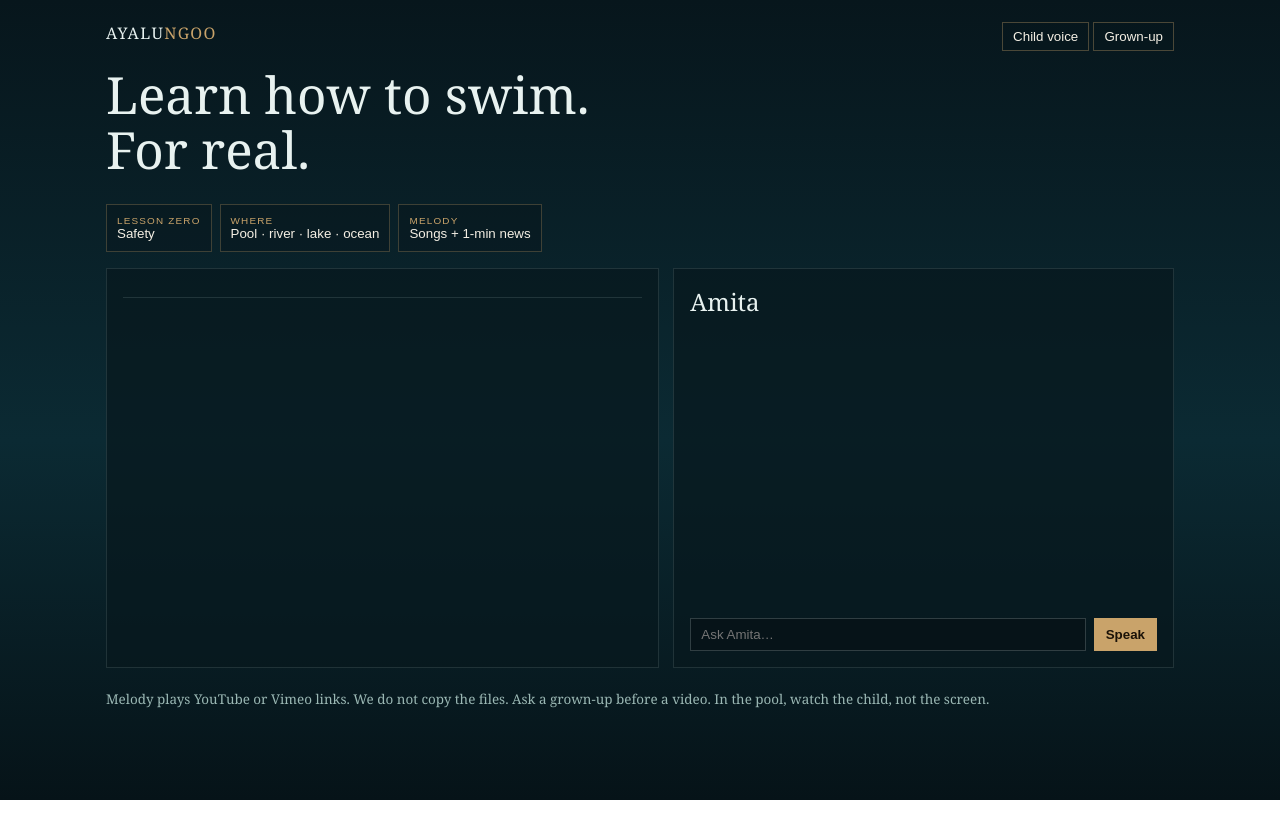
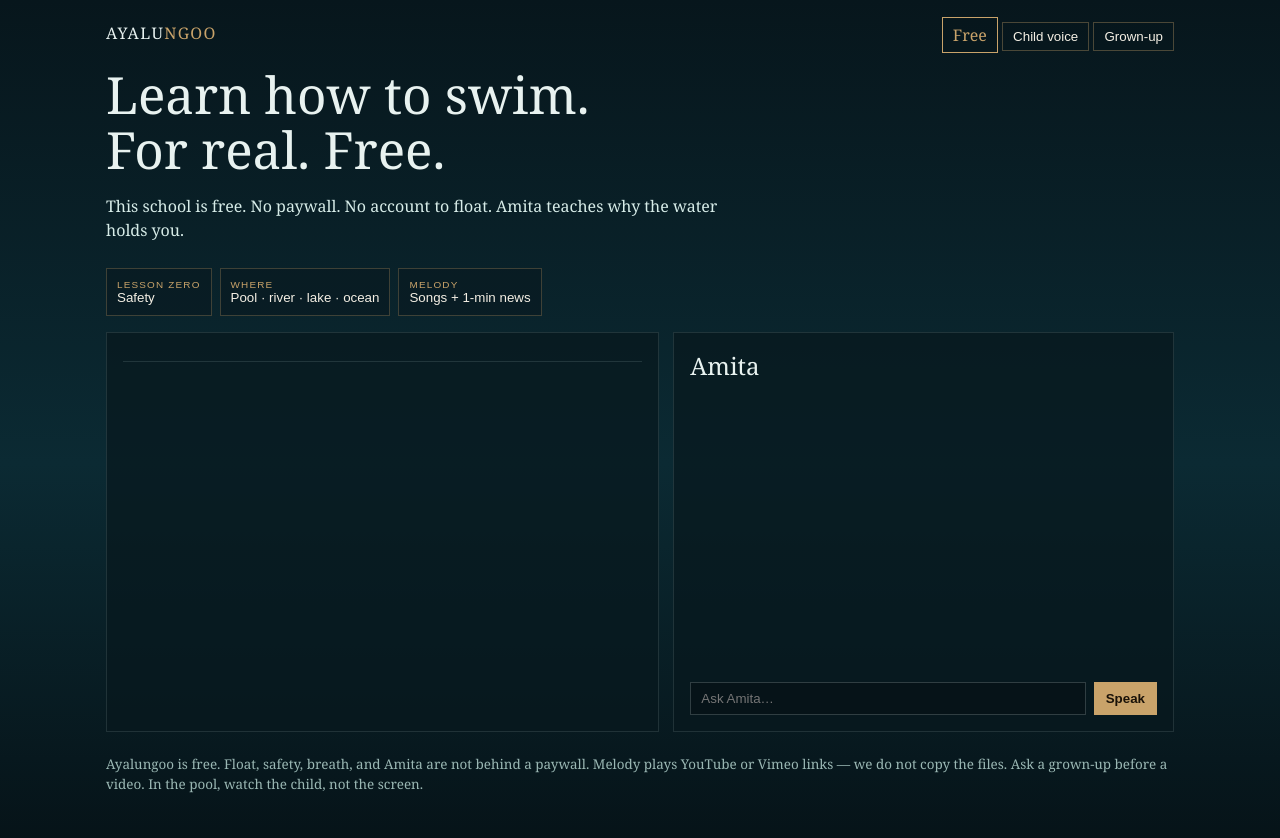
Before and after one commit to chultemo-byte/ayalungoo, a plain HTML site: page index.html in a window 1280 px wide. Before the commit the page ends 800 px from the top, so only its background shows below. Drawn offline with Linux system fonts and the light colour scheme; a script that the page names is missing.

Commit message:
The school is free. No paywall in front of float, safety, or breath.

```diff
--- a/index.html
+++ b/index.html
@@ -3,8 +3,8 @@
 <head>
   <meta charset="utf-8" />
   <meta name="viewport" content="width=device-width, initial-scale=1" />
-  <title>Ayalungoo — living school</title>
-  <meta name="description" content="Learn how to swim for real. Float first. Play your song. Amita is the teacher." />
+  <title>Ayalungoo — free living school</title>
+  <meta name="description" content="Free swimming school. Learn how to swim for real. Float first. Amita is the teacher." />
   <meta name="theme-color" content="#07161c" />
   <link rel="manifest" href="/manifest.json" />
   <style>
@@ -27,8 +27,8 @@
     .lesson,.chat{background:rgba(8,24,30,.72);border:1px solid rgba(215,236,232,.12);padding:16px;min-height:400px;}
     h2{font-weight:500;margin:0 0 8px;}
     .where{color:var(--gold);letter-spacing:.12em;text-transform:uppercase;font-size:.68rem;}
-    .lesson p,.lesson li,.grown{color:var(--foam);line-height:1.5;}
-    .grown{border-top:1px solid rgba(215,236,232,.12);margin-top:12px;padding-top:10px;color:var(--muted);font-size:.9rem;}
+    .lesson p,.lesson li{color:var(--foam);line-height:1.5;}
+    .grown{border-top:1px solid rgba(215,236,232,.12);margin-top:12px;padding-top:10px;color:var(--muted);font-size:.9rem;line-height:1.5;}
     .chat{display:flex;flex-direction:column;}
     .log{flex:1;overflow-y:auto;max-height:340px;display:flex;flex-direction:column;gap:8px;}
     .bubble{max-width:94%;padding:8px 10px;white-space:pre-wrap;}
@@ -43,7 +43,7 @@
     .row{display:flex;gap:8px;flex-wrap:wrap;margin:8px 0;}
     .fav{display:flex;justify-content:space-between;gap:8px;align-items:center;border:1px solid rgba(215,236,232,.12);padding:8px;margin-top:6px;color:var(--foam);}
     .fav button{background:transparent;color:var(--gold);border:1px solid rgba(201,163,106,.35);padding:4px 8px;cursor:pointer;}
-    footer{margin-top:22px;color:var(--muted);font-size:.84rem;}
+    footer{margin-top:22px;color:var(--muted);font-size:.84rem;line-height:1.5;}
     @media(max-width:860px){.path,.stage{grid-template-columns:1fr;}}
   </style>
 </head>
@@ -52,12 +52,13 @@
     <header>
       <div class="mark">Ayalu<span>ngoo</span></div>
       <div>
+        <span class="chip on">Free</span>
         <button class="chip" id="kidBtn" type="button">Child voice</button>
         <button class="chip" id="grownBtn" type="button">Grown-up</button>
       </div>
     </header>
-    <h1>Learn how to swim.<br>For real.</h1>
-    <p class="lede" id="lede"></p>
+    <h1>Learn how to swim.<br>For real. Free.</h1>
+    <p class="lede" id="lede">This school is free. No paywall. No account to float. Amita teaches why the water holds you.</p>
     <div class="path" id="path"></div>
     <div class="extras">
       <button class="stone" data-room="safety" type="button"><small>Lesson zero</small>Safety</button>
@@ -77,7 +78,7 @@
         <form class="ask" id="form"><input id="q" autocomplete="off" placeholder="Ask Amita…" /><button class="go" type="submit">Speak</button></form>
       </section>
     </div>
-    <footer>Melody plays YouTube or Vimeo links. We do not copy the files. Ask a grown-up before a video. In the pool, watch the child, not the screen.</footer>
+    <footer>Ayalungoo is free. Float, safety, breath, and Amita are not behind a paywall. Melody plays YouTube or Vimeo links — we do not copy the files. Ask a grown-up before a video. In the pool, watch the child, not the screen.</footer>
   </div>
   <script src="/school.js"></script>
 </body>
```
